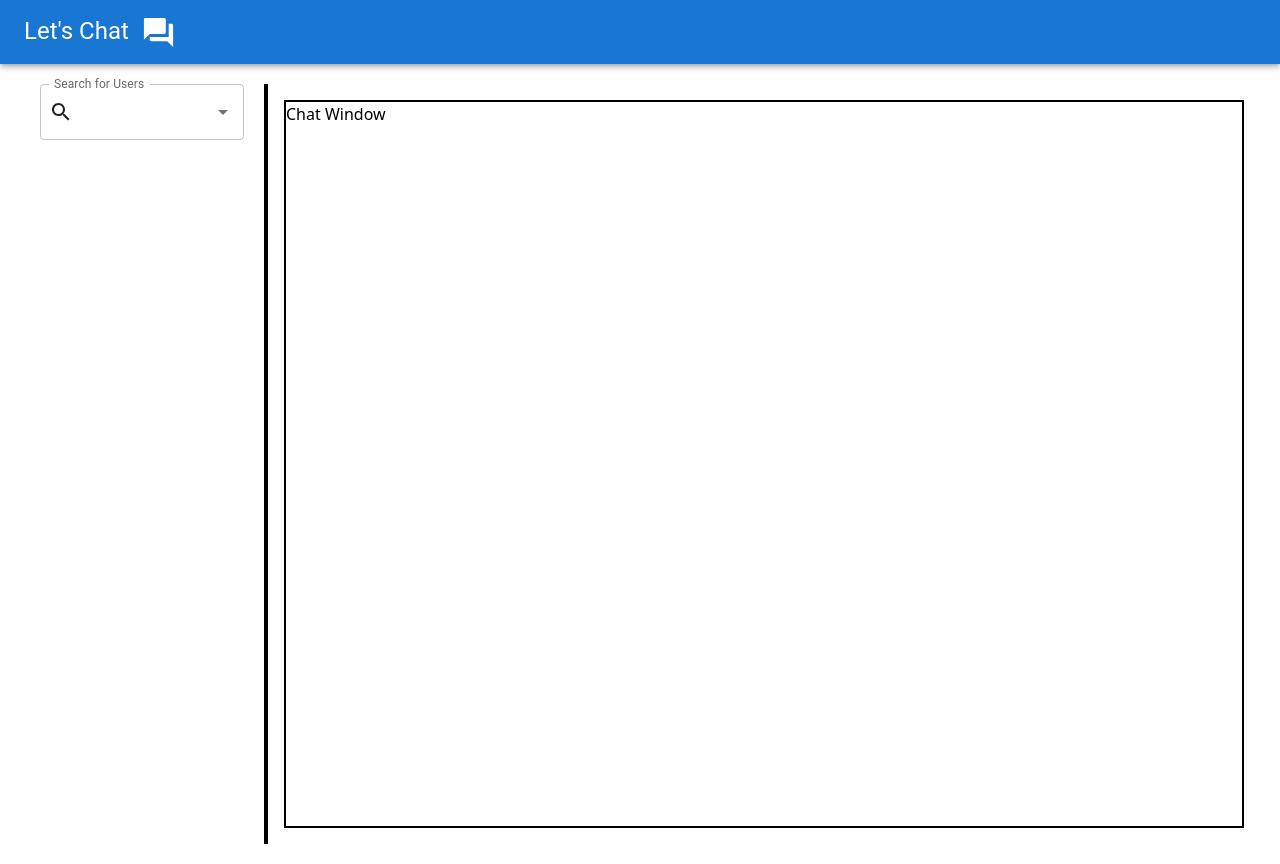
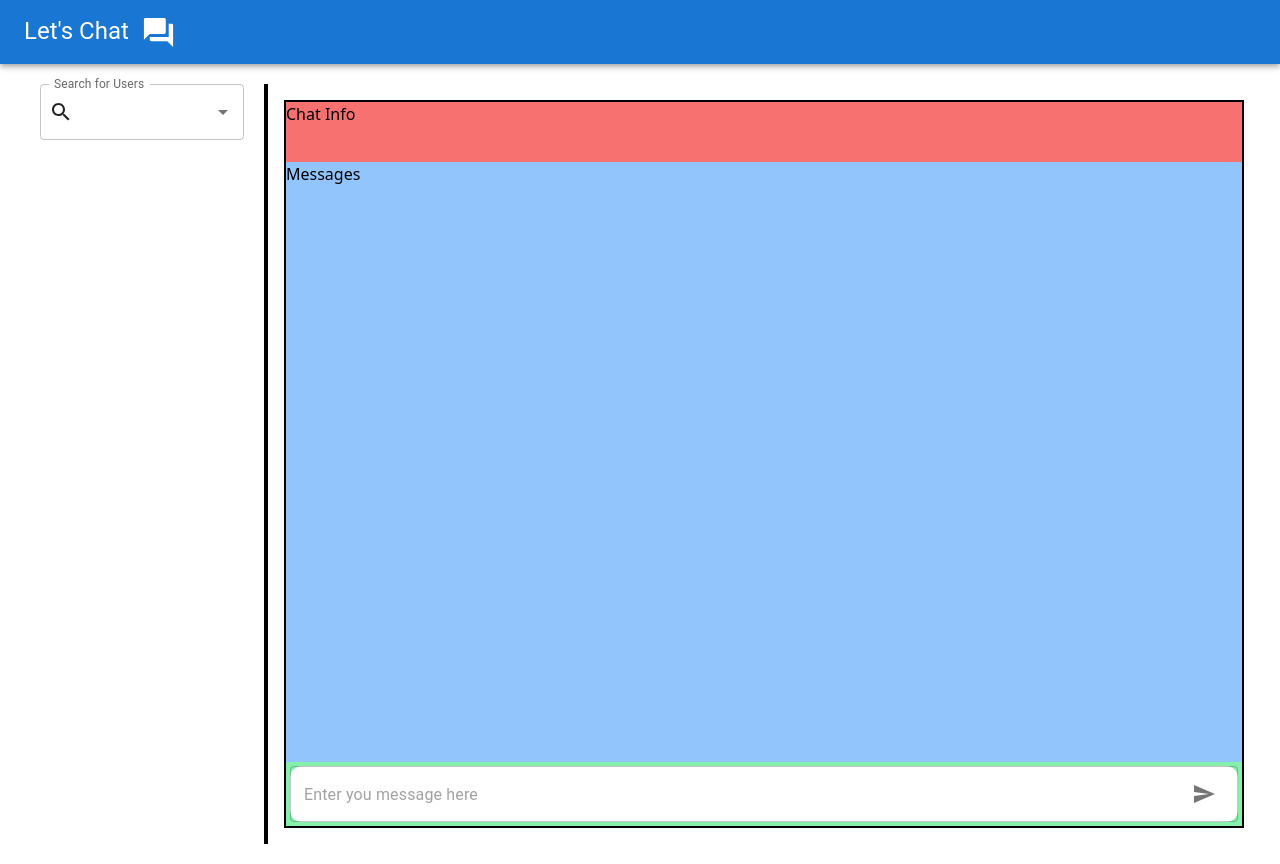
Before and after one commit to Lakshay-Randhawa/chat-with-me, a React (Vite) app: page /chat in a window 1280 px wide. Built offline with nearby package versions, Linux system fonts and the light colour scheme; no server answers.

Commit message:
Create Message Input

```diff
--- a/src/components/ChatWindow.tsx
+++ b/src/components/ChatWindow.tsx
@@ -1,3 +1,40 @@
+import { IconButton, TextField } from "@mui/material";
+import SendIcon from "@mui/icons-material/Send";
+import { useRef } from "react";
+
+type MessageRef = {
+  current: {
+    value?: string;
+  };
+};
+
 export const ChatWIindow = () => {
-  return <div className="border-black border-2 h-full ">Chat Window</div>;
+  const messageRef: MessageRef = useRef({});
+
+  const handleSendMessage = () => {
+    console.log(messageRef.current.value);
+  };
+
+  return (
+    <div className="border-black border-2 h-full flex flex-col">
+      <div className="bg-red-400 basis-1/12">Chat Info</div>
+      <div className="bg-blue-300 basis-10/12">Messages</div>
+      <div className=" basis-1/12 bg-green-300 p-1 ">
+        <TextField
+          className=" bg-white rounded-xl "
+          id="message"
+          fullWidth
+          inputRef={messageRef}
+          placeholder="Enter you message here"
+          InputProps={{
+            endAdornment: (
+              <IconButton onClick={handleSendMessage}>
+                <SendIcon />
+              </IconButton>
+            ),
+          }}
+        />
+      </div>
+    </div>
+  );
 };
```
